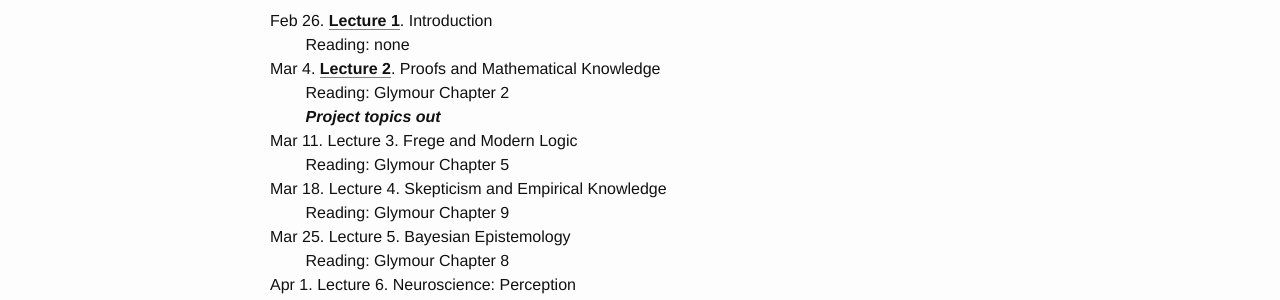
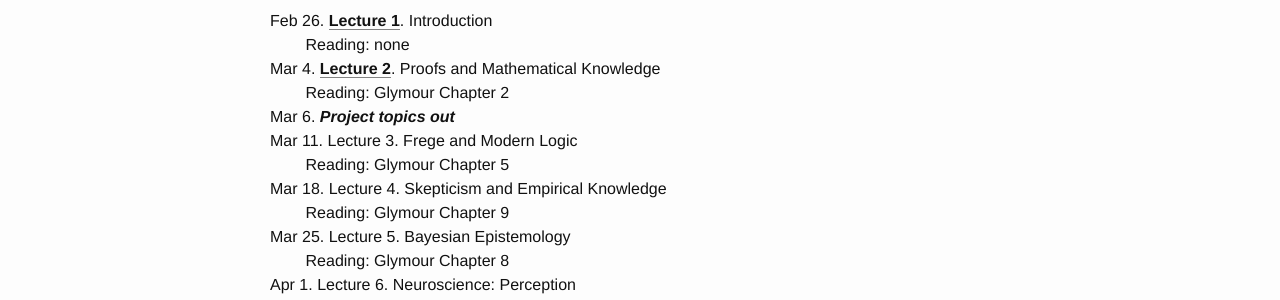
Before and after one commit to comphiacademy/epist20s, a Jekyll site: the page built from schedule.md, in a window 1280 px wide. Shown: the part 280-580 px from the top of the page. Built offline with Jekyll 4.4.1, drawn with Linux system fonts in a browser that asks for light colours.

Commit message:
Update project schedule time.

```diff
--- a/schedule.md
+++ b/schedule.md
@@ -12,7 +12,7 @@ Feb 26. [Lecture 1](/assets/week1.pdf). Introduction\\
 &nbsp; &nbsp; &nbsp; &nbsp; Reading: none\\
 Mar 4. [Lecture 2](/assets/epist_week2.pdf). Proofs and Mathematical Knowledge\\
 &nbsp; &nbsp; &nbsp; &nbsp; Reading: Glymour Chapter 2 \\
-&nbsp; &nbsp; &nbsp; &nbsp; **_Project topics out_**\\
+Mar 6. **_Project topics out_**\\
 Mar 11. Lecture 3. Frege and Modern Logic\\
 &nbsp; &nbsp; &nbsp; &nbsp; Reading: Glymour Chapter 5\\
 Mar 18. Lecture 4. Skepticism and Empirical Knowledge\\
```
